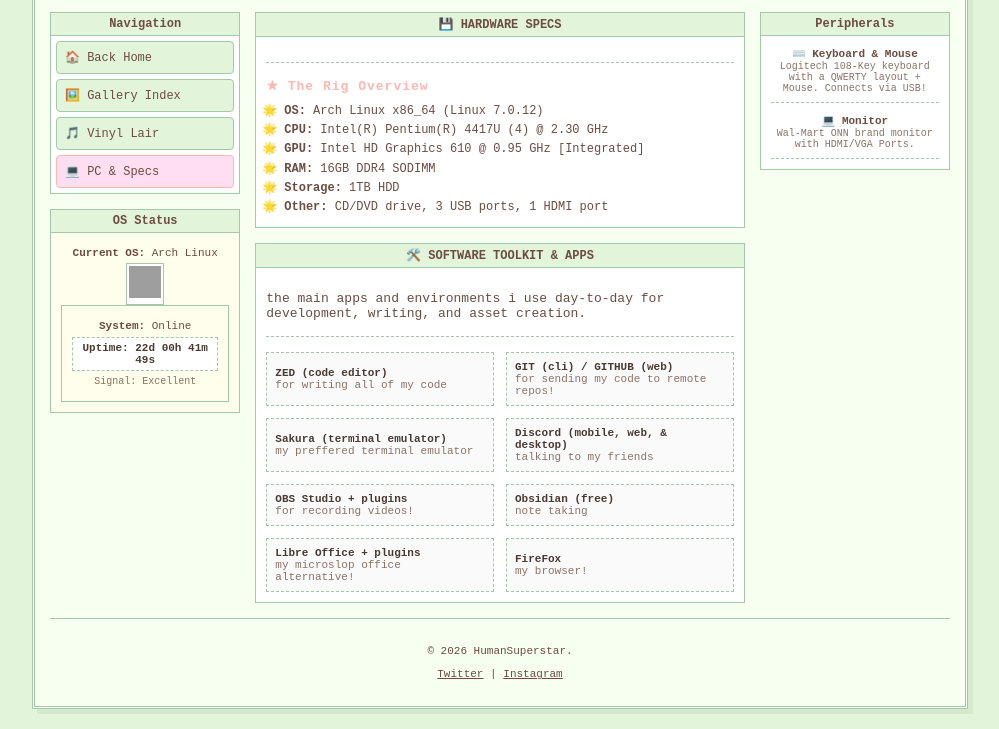
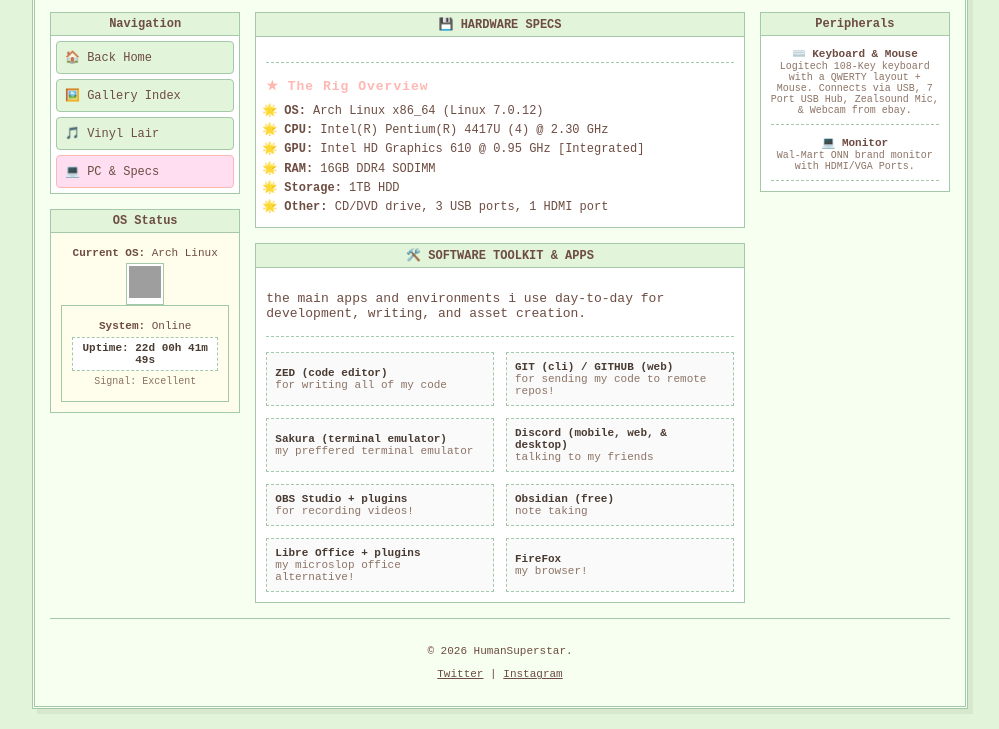
Before and after one commit to humansuperstar/website, a plain HTML site: page pc.html in a window 1280 px wide. Shown: the part 153-882 px from the top of the page, without its empty margins (140-1139 px from the left). Drawn offline with Linux system fonts and the light colour scheme; grey boxes are pictures that could not be loaded.

Commit message:
update pc.html

```diff
--- a/pc.html
+++ b/pc.html
@@ -135,7 +135,7 @@
 
                     <div style="border-bottom: 1px dashed #a3c9a8; padding-bottom: 8px;">
                         <span style="font-size: 11px; font-weight: bold; color: #6d4c41;">⌨️ Keyboard & Mouse</span>
-                        <p style="font-size: 10px; margin: 0; color: #8c7365;">Logitech 108-Key keyboard with a QWERTY layout + Mouse. Connects via USB!</p>
+                        <p style="font-size: 10px; margin: 0; color: #8c7365;">Logitech 108-Key keyboard with a QWERTY layout + Mouse. Connects via USB, 7 Port USB Hub, Zealsound Mic, & Webcam from ebay.</p>
                     </div>
                     <div style="border-bottom: 1px dashed #a3c9a8; padding-bottom: 8px;">
                         <span style="font-size: 11px; font-weight: bold; color: #6d4c41;">💻 Monitor</span>
```
